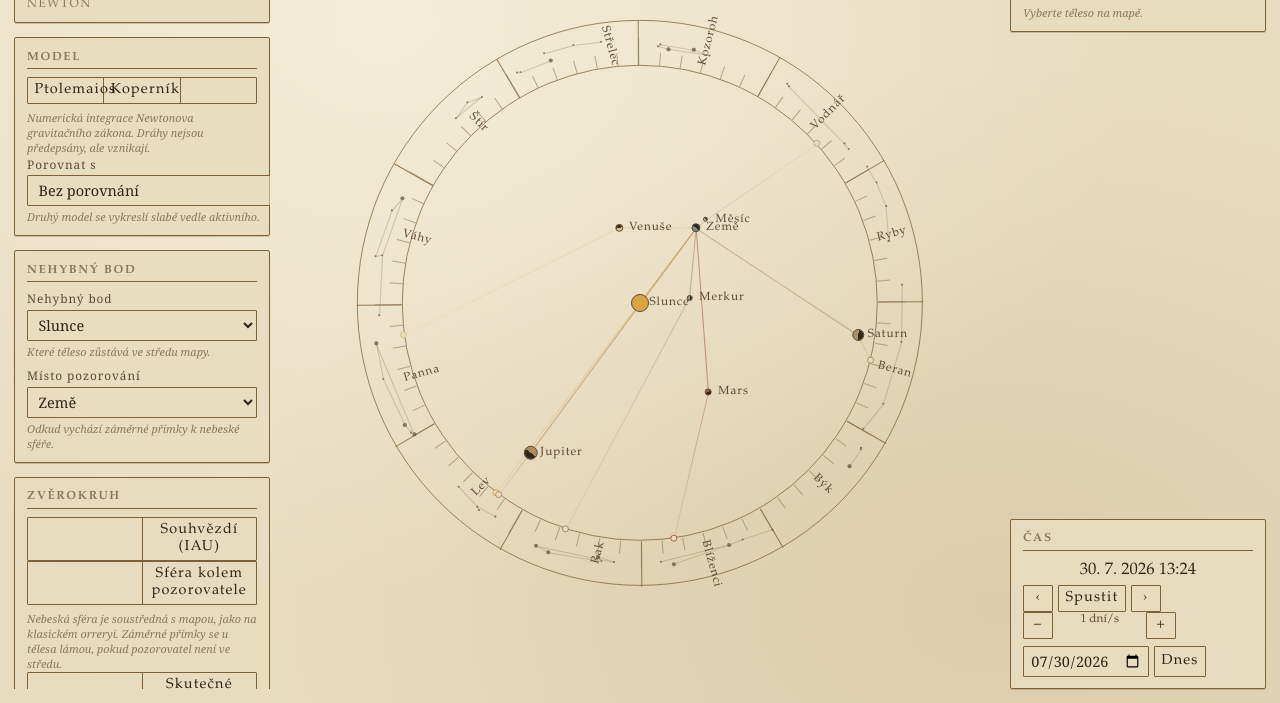
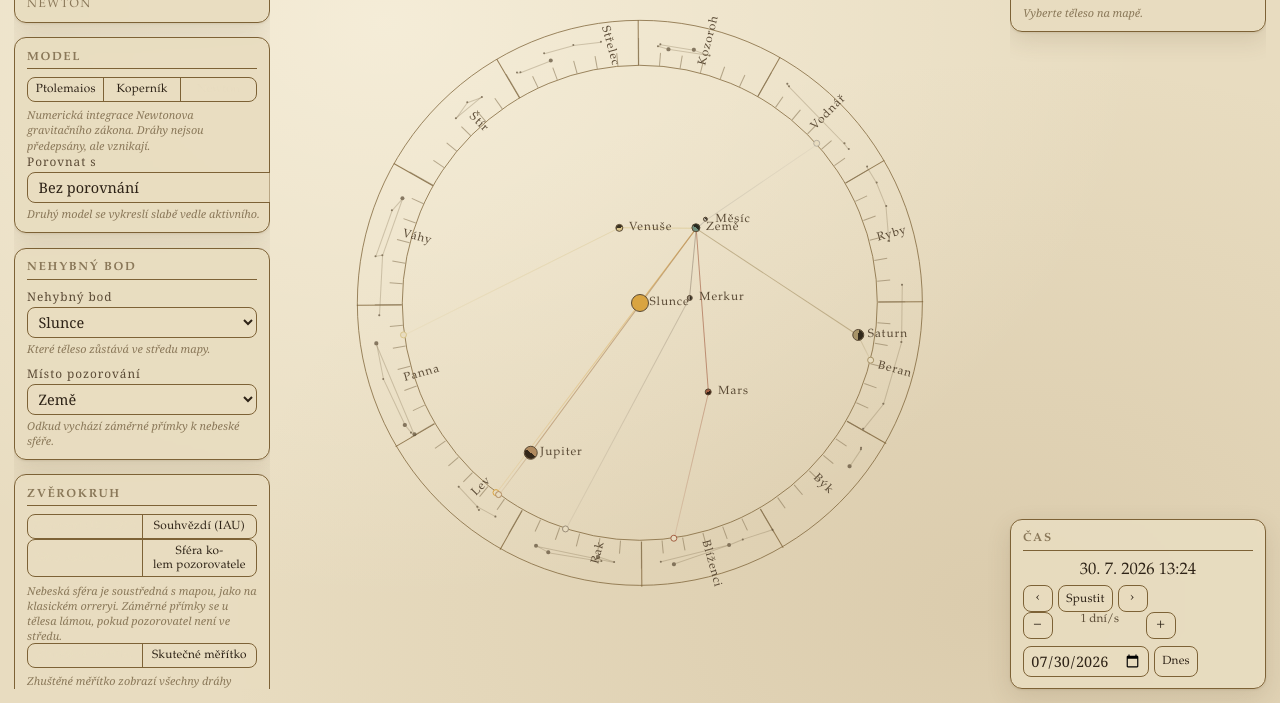
Before and after one commit to richardLipka/ptolemy_copernicus_newton, a website built with Vite: page index.html in a window 1280 px wide. Shown: the part 97-800 px from the top of the page. Built offline with nearby package versions, Linux system fonts and the light colour scheme.

Commit message:
Fit the cramped labels and round every look's corners
Two labels were overflowing their buttons: "Ptolemaios" by 7px and "Pergamen" by
15px. Both are single words with no break opportunity, sharing a segmented row.

The letter-spacing turned out to be the larger culprit rather than the font size —
at 0.08em a ten-character label spends about ten pixels on tracking alone. Cutting
it to 0.02em and taking the labels down to the label size buys enough room, with
hyphenation and word-breaking behind them so a future translation cannot spill
either. Wrapping rows of toggles got the same treatment.

The theme names had a separate cause. The top bar is not width-constrained, so its
buttons should size to their text, but `flex: 1` was letting them be squeezed below
their content width. They are now `flex: 0 0 auto` and the bar grows instead.

Corners are rounded in all four looks, and the panels gained a little elevation to
match. That is a deliberate departure for the parchment theme, whose hard edges
were imitating an engraved plate: the period feel now rests on the palette, the
hairlines and the serif faces instead. LCARS keeps its elbow — one corner swung
much further than the others — but the remaining three are softened so the panels
read as moulded plastic rather than as square holes.

Verified no overflow in either language at desktop and narrow widths, in all four
themes, with uniform button heights inside every segmented group.

```diff
--- a/src/render/theme/shell.css
+++ b/src/render/theme/shell.css
@@ -247,6 +247,15 @@
     flex-wrap: wrap;
   }
 
+  /* Toggle labels in a wrapping row are as cramped as the segmented ones. */
+  .button-row button:not(.icon-button) {
+    font-size: var(--size-label);
+    letter-spacing: 0.02em;
+    padding-inline: 0.45rem;
+    hyphens: auto;
+    overflow-wrap: break-word;
+  }
+
   .segmented {
     display: flex;
     border: var(--line-fine) solid var(--accent-dark);
@@ -254,6 +263,17 @@
     overflow: hidden;
   }
 
+  /*
+   * Segmented labels are the tightest text in the app: three or four of them
+   * share one dock-width row, and the longest are single Czech words that cannot
+   * wrap — "Ptolemaios", "Pergamen". They were overflowing their boxes.
+   *
+   * The letter-spacing was the biggest culprit rather than the font size: at
+   * 0.08em, a ten-character label spends about ten pixels on tracking alone.
+   * Dropping most of it and taking the label size back buys enough room, with
+   * hyphenation and word-breaking as backstops so a translation can never spill
+   * again.
+   */
   .segmented button {
     flex: 1;
     border: 0;
@@ -261,10 +281,27 @@
     border-inline-end: var(--line-hairline) solid var(--accent-dark);
     background: transparent;
     min-width: 0;
+    font-size: var(--size-label);
+    letter-spacing: 0.02em;
+    padding-inline: 0.3rem;
+    line-height: 1.2;
+    hyphens: auto;
+    overflow-wrap: break-word;
+    text-wrap: balance;
   }
 
   .segmented button:last-child {
     border-inline-end: 0;
+  }
+
+  /*
+   * The top bar is not width-constrained, so its buttons size to their text
+   * instead of sharing a fixed row. With `flex: 1` they were being squeezed
+   * below their content width and clipping the theme names.
+   */
+  .topbar .segmented button {
+    flex: 0 0 auto;
+    white-space: nowrap;
   }
 
   /* A square button for the transport and rate steppers. */
--- a/src/render/theme/theme-atelier.css
+++ b/src/render/theme/theme-atelier.css
@@ -34,11 +34,11 @@
     --panel-inner: rgba(160, 122, 66, 0.05);
     /* Elevation rather than a ruled border: the edge is barely there. */
     --panel-edge: rgba(35, 32, 27, 0.1);
-    --panel-radius: 12px;
+    --panel-radius: 18px;
     --panel-blur: 16px;
     --panel-shadow: 0 2px 4px rgba(35, 32, 27, 0.04),
       0 12px 32px rgba(35, 32, 27, 0.08);
-    --control-radius: 7px;
+    --control-radius: 10px;
     --hover-tint: rgba(160, 122, 66, 0.1);
 
     --shadow-fill: rgba(30, 26, 20, 0.78);
--- a/src/render/theme/theme-lcars.css
+++ b/src/render/theme/theme-lcars.css
@@ -33,7 +33,10 @@
     --panel-surface: #101014;
     --panel-inner: rgba(255, 156, 0, 0.06);
     --panel-edge: transparent;
-    --panel-radius: 0px;
+    /* The elbow below supplies the one heavily rounded corner; this softens the
+       other three so the whole thing reads as moulded plastic rather than as a
+       square hole. */
+    --panel-radius: 8px;
     --panel-blur: 0px;
     --panel-shadow: none;
     --control-radius: 999px;
@@ -85,15 +88,15 @@
       border-start-end-radius: 0;
     }
 
-    /* The elbow: one corner heavily rounded, the rest square. */
+    /* The elbow: one corner swung out much further than the others. */
     & .dock > * {
-      border-start-start-radius: 1.6rem;
+      border-start-start-radius: 2.2rem;
       overflow: hidden;
     }
 
     & .dock--left > * {
-      border-start-start-radius: 0;
-      border-end-start-radius: 1.6rem;
+      border-start-start-radius: var(--panel-radius);
+      border-end-start-radius: 2.2rem;
     }
 
     & button {
--- a/src/render/theme/theme-nocturne.css
+++ b/src/render/theme/theme-nocturne.css
@@ -32,10 +32,10 @@
     --panel-surface: rgba(28, 24, 17, 0.82);
     --panel-inner: rgba(240, 230, 210, 0.04);
     --panel-edge: #6b552f;
-    --panel-radius: 3px;
-    --panel-blur: 10px;
+    --panel-radius: 14px;
+    --panel-blur: 12px;
     --panel-shadow: 0 6px 22px rgba(0, 0, 0, 0.55);
-    --control-radius: 2px;
+    --control-radius: 9px;
     --hover-tint: rgba(201, 164, 102, 0.18);
 
     /* Nights are darker than the unlit side of a planet ever is on paper, so
--- a/src/render/theme/theme-orrery.css
+++ b/src/render/theme/theme-orrery.css
@@ -23,10 +23,14 @@
     --panel-surface: rgba(232, 220, 192, 0.94);
     --panel-inner: rgba(255, 250, 236, 0.35);
     --panel-edge: var(--accent-dark);
-    --panel-radius: 2px;
-    --panel-blur: 0px;
-    --panel-shadow: 0 1px 0 rgba(92, 71, 40, 0.25);
-    --control-radius: 1px;
+    /* Rounded rather than the hard edges of an engraved plate: the softer
+       corners are a deliberate modern concession, and the period feel is
+       carried by the palette, the hairlines and the serif faces instead. */
+    --panel-radius: 12px;
+    --panel-blur: 2px;
+    --panel-shadow: 0 1px 2px rgba(92, 71, 40, 0.12),
+      0 8px 24px rgba(92, 71, 40, 0.14);
+    --control-radius: 8px;
     --hover-tint: rgba(212, 177, 106, 0.22);
 
     --shadow-fill: rgba(24, 18, 10, 0.82);
--- a/src/render/theme/tokens.css
+++ b/src/render/theme/tokens.css
@@ -66,10 +66,11 @@
     --panel-surface: rgba(232, 220, 192, 0.92);
     --panel-inner: rgba(255, 250, 236, 0.35);
     --panel-edge: var(--accent-dark);
-    --panel-radius: 2px;
+    /* Every theme rounds its corners; only the amount differs. */
+    --panel-radius: 10px;
     --panel-blur: 0px;
     --panel-shadow: none;
-    --control-radius: 1px;
+    --control-radius: 7px;
     --hover-tint: rgba(212, 177, 106, 0.22);
 
     /* Unlit side of a body, and the same colour opaque for the phase disc. */
```
